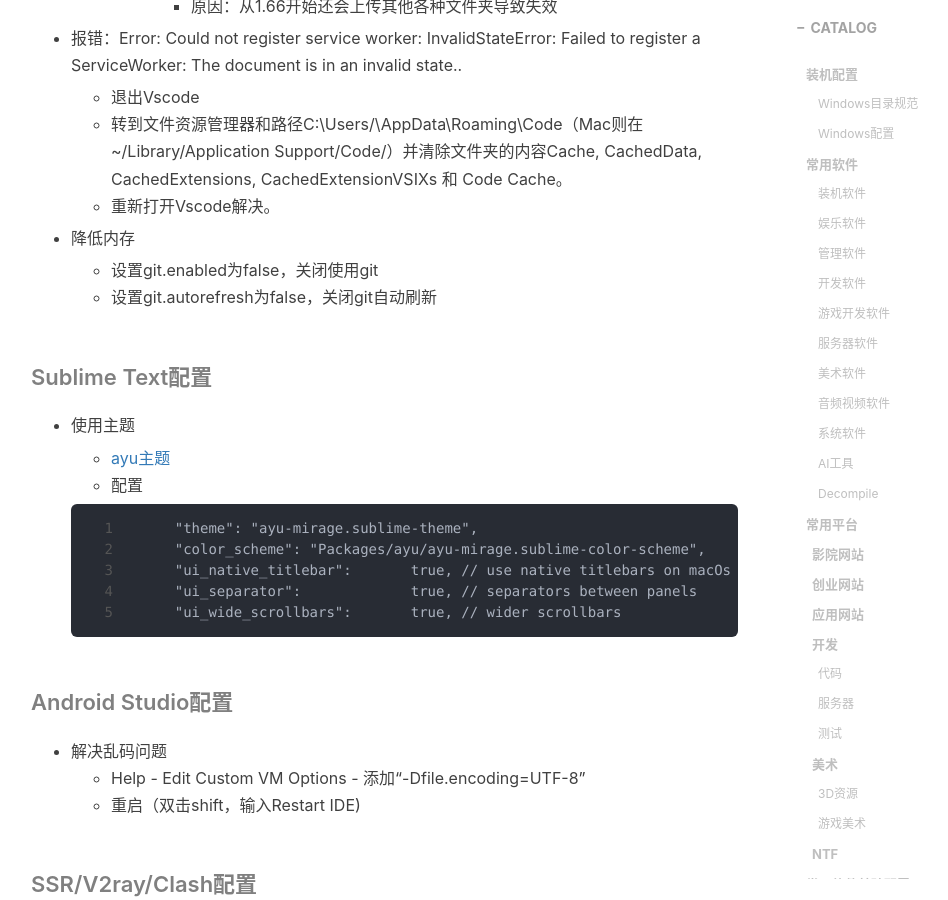
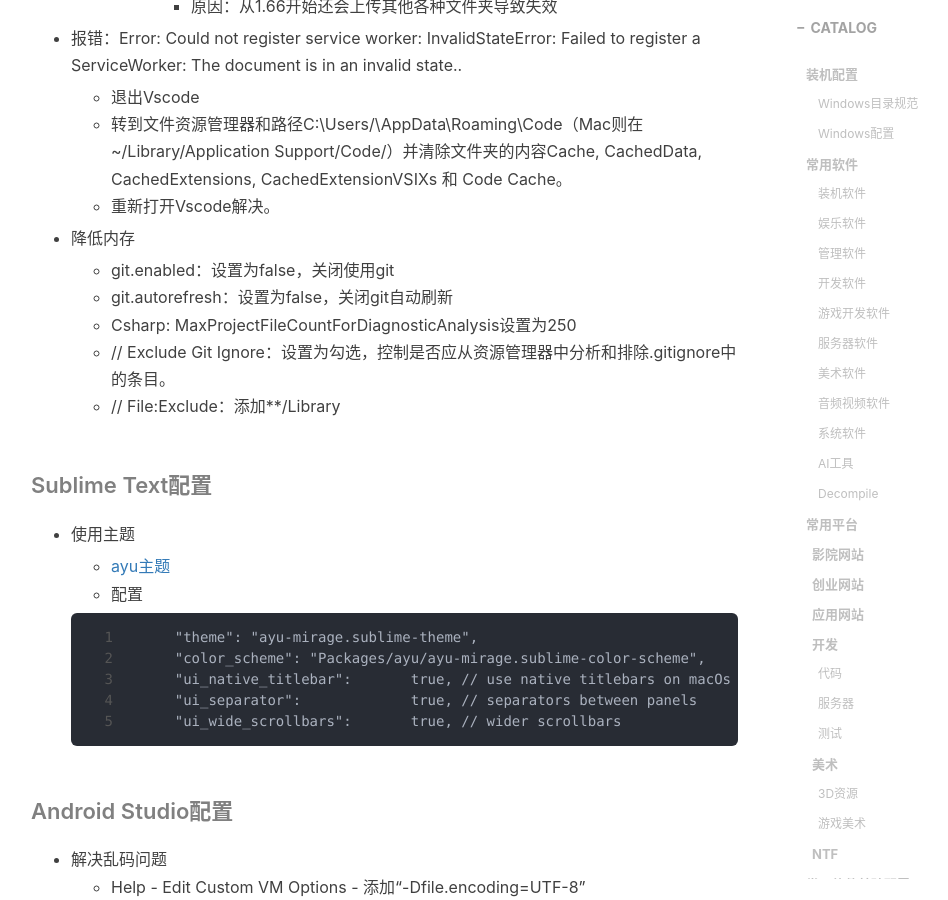
Before and after one commit to gumcstronger/gumcstronger.github.io, a Jekyll site: the page built from _posts/2022/2022-08-24-windows.md, in a window 1280 px wide and 900 px high, scrolled down 12048 px. Shown: the whole window, without its empty margins (234-1182 px from the left). Built offline with Jekyll 4.4.1, drawn with Linux system fonts in a browser that asks for light colours; comment, search, counter and statistics services are not loaded.

Commit message:
Update 2022-08-24-windows.md

```diff
--- a/_posts/2022/2022-08-24-windows.md
+++ b/_posts/2022/2022-08-24-windows.md
@@ -417,8 +417,11 @@
   - 重新打开Vscode解决。
 - 降低内存
 
-  - 设置git.enabled为false，关闭使用git
-  - 设置git.autorefresh为false，关闭git自动刷新
+  - git.enabled：设置为false，关闭使用git
+  - git.autorefresh：设置为false，关闭git自动刷新
+  - Csharp: MaxProjectFileCountForDiagnosticAnalysis设置为250
+  - // Exclude Git Ignore：设置为勾选，控制是否应从资源管理器中分析和排除.gitignore中的条目。
+  - // File:Exclude：添加**/Library
 
 #### Sublime Text配置
 
```
